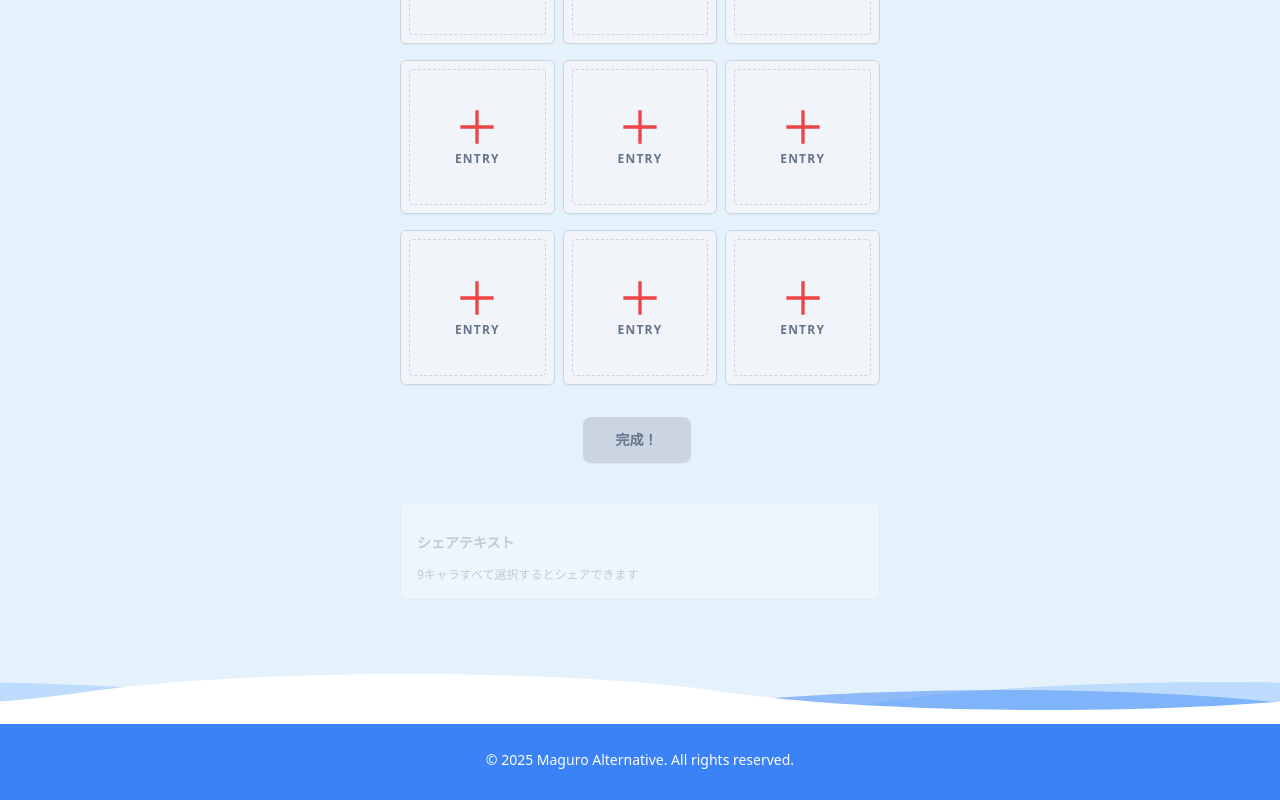
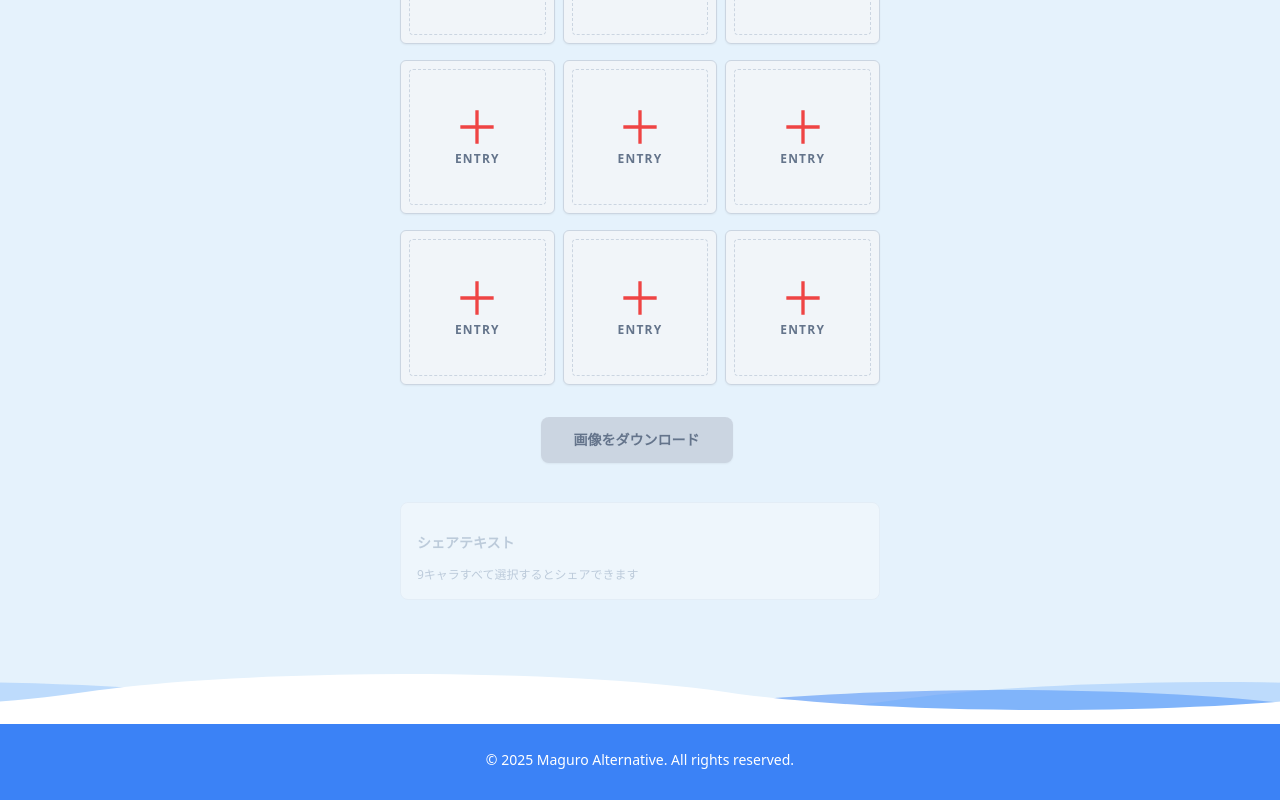
Before and after one commit to maguro-alternative/my-portfolio-site, a Next.js app: page /nine/dolphin in a window 1280 px wide. Shown: the part 495-1295 px from the top of the page. Built offline with nearby package versions, Linux system fonts and the light colour scheme.

Commit message:
ref削除

```diff
--- a/src/app/nine/dolphin/page.tsx
+++ b/src/app/nine/dolphin/page.tsx
@@ -1,6 +1,6 @@
 'use client';
 
-import { useState, useRef, useEffect } from 'react';
+import { useState, useEffect } from 'react';
 import { dolphinCharacters } from '@/lib/nine/dolphinCharacters';
 import { CharacterSearchModal } from './components/CharacterSearchModal';
 import { ShareTextSection } from './components/ShareTextSection';
@@ -36,7 +36,6 @@ export default function NineDolphin() {
   const [shareText, setShareText] = useState('');
   const [modalOpen, setModalOpen] = useState(false);
   const [activePanelIndex, setActivePanelIndex] = useState(0);
-  const cardRef = useRef<HTMLDivElement>(null);
 
   const selectedCount = selectedItems.filter((item) => item.name).length;
 
@@ -400,7 +399,7 @@ export default function NineDolphin() {
           disabled={selectedCount < 9}
           className="rounded-lg bg-indigo-600 px-8 py-3 text-sm font-bold text-white shadow-sm transition-colors hover:bg-indigo-700 disabled:cursor-not-allowed disabled:bg-slate-300 disabled:text-slate-500"
         >
-          完成！
+          画像をダウンロード
         </button>
       </div>
 
```
